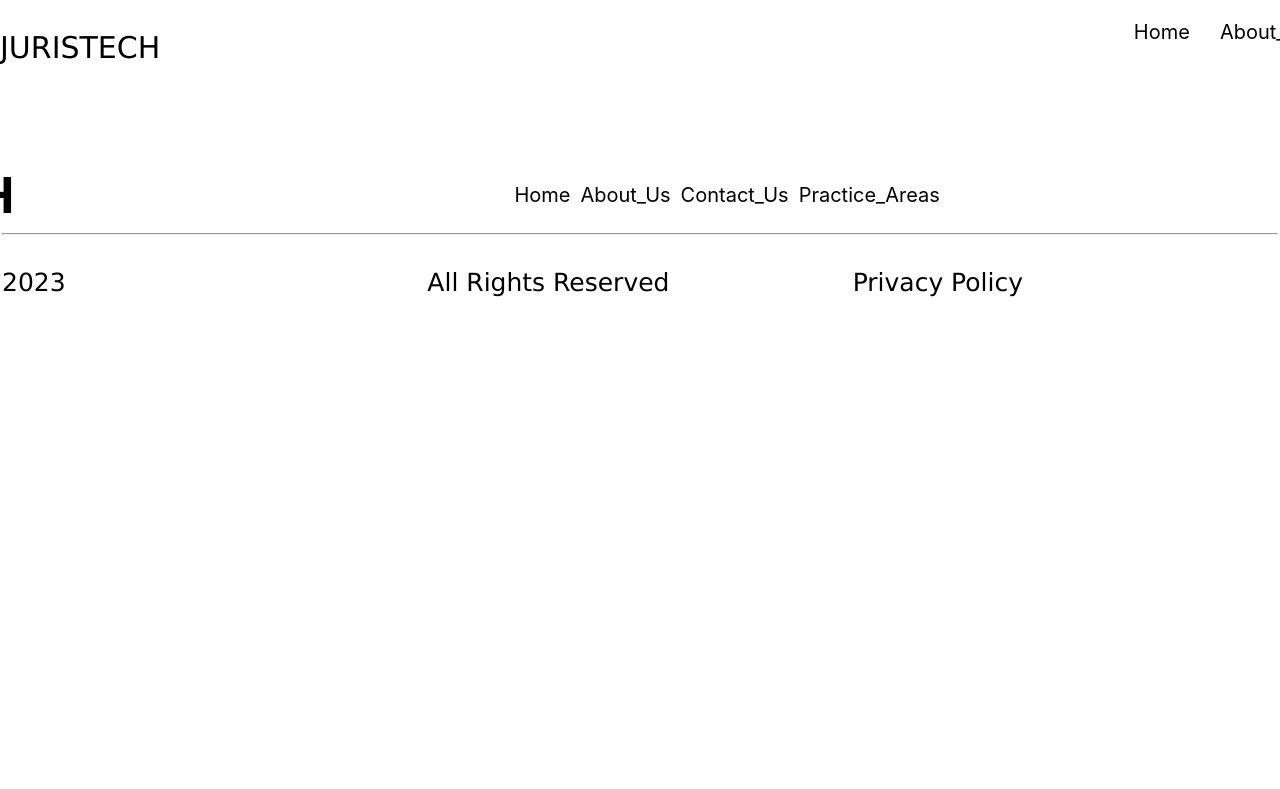
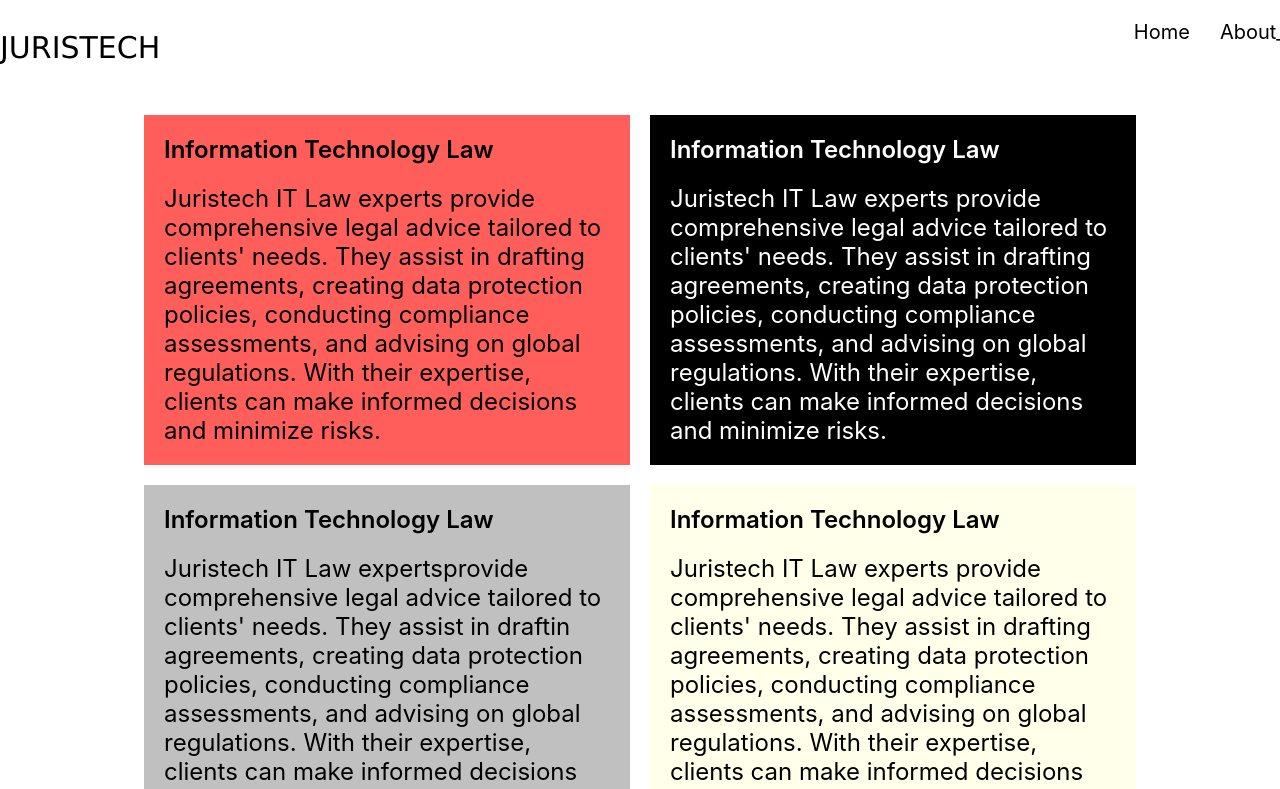
Before and after one commit to Wachira007/JurisTech, a React (Create React App) app in the folder juristech/: page /practice in a window 1280 px wide. Shown: the top 789 px of the page. Built offline with nearby package versions, Linux system fonts and the light colour scheme.

Commit message:
practce law

```diff
--- a/juristech/src/App.js
+++ b/juristech/src/App.js
@@ -11,6 +11,7 @@
 import PageThree from "./Pages/PageThree";
 import PageTwo from "./Pages/PageTwo";
 import PageFour from "./Pages/PageFour";
+import PageFive from "./Pages/PageFive";
 
 function App() {
   return (
@@ -23,6 +24,7 @@
           <Route exact path="/about" element={<About />} />
           <Route exact path="/about" element={<PageTwo />} />
           <Route exact path="/contact_us" element={<PageFour />} />
+          <Route exact path="/practice" element={<PageFive />} />
 
 
         </Routes>
--- /dev/null
+++ b/juristech/src/Pages/PageFive.js
@@ -0,0 +1,13 @@
+import React from 'react'
+import Practice from '../Components/Practice_area/Practice'
+
+const PageFive = () =>{
+    return (
+
+        <div>
+            <Practice/>
+        </div>
+      )
+}
+
+export default PageFive
```
